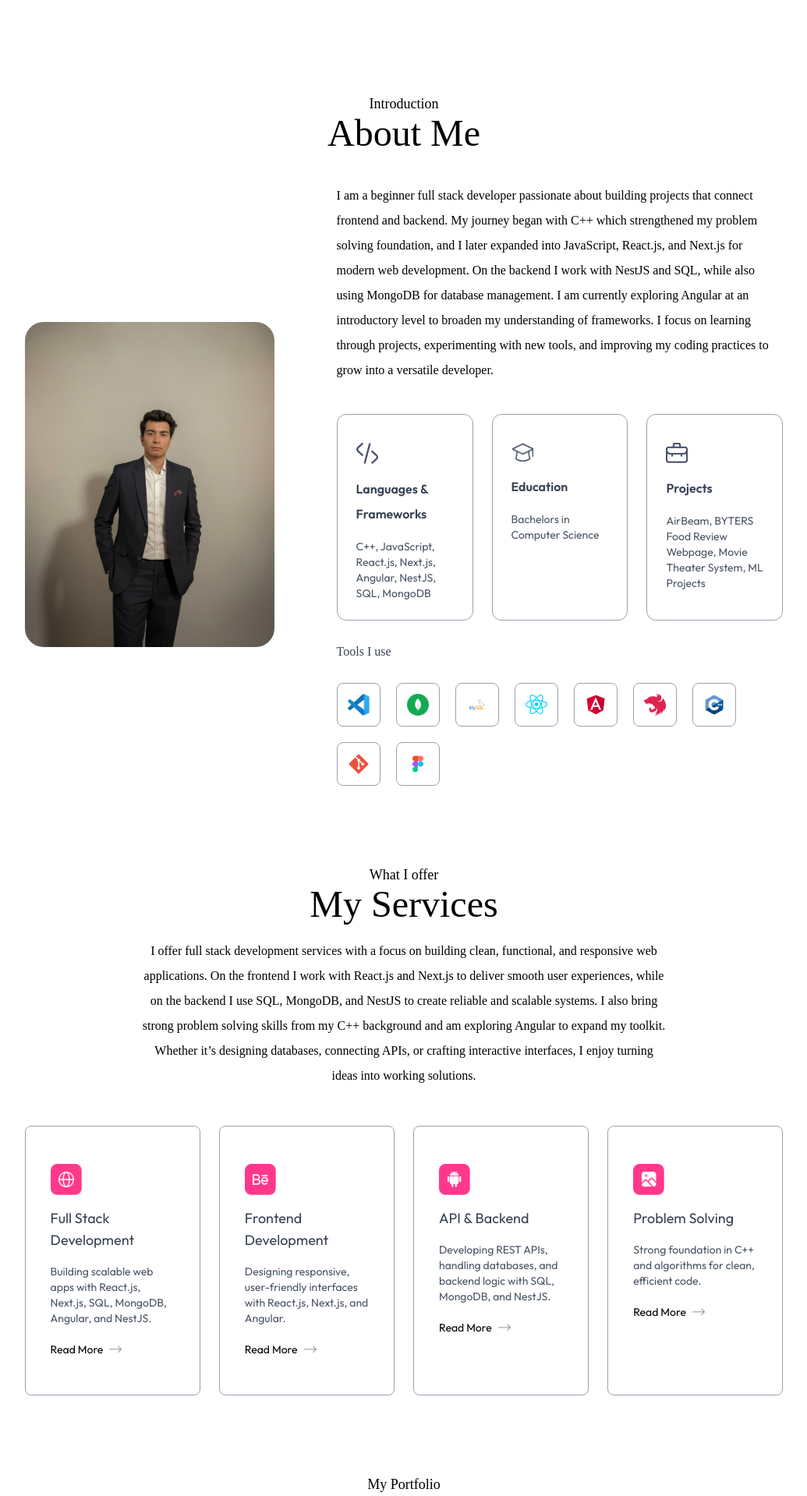
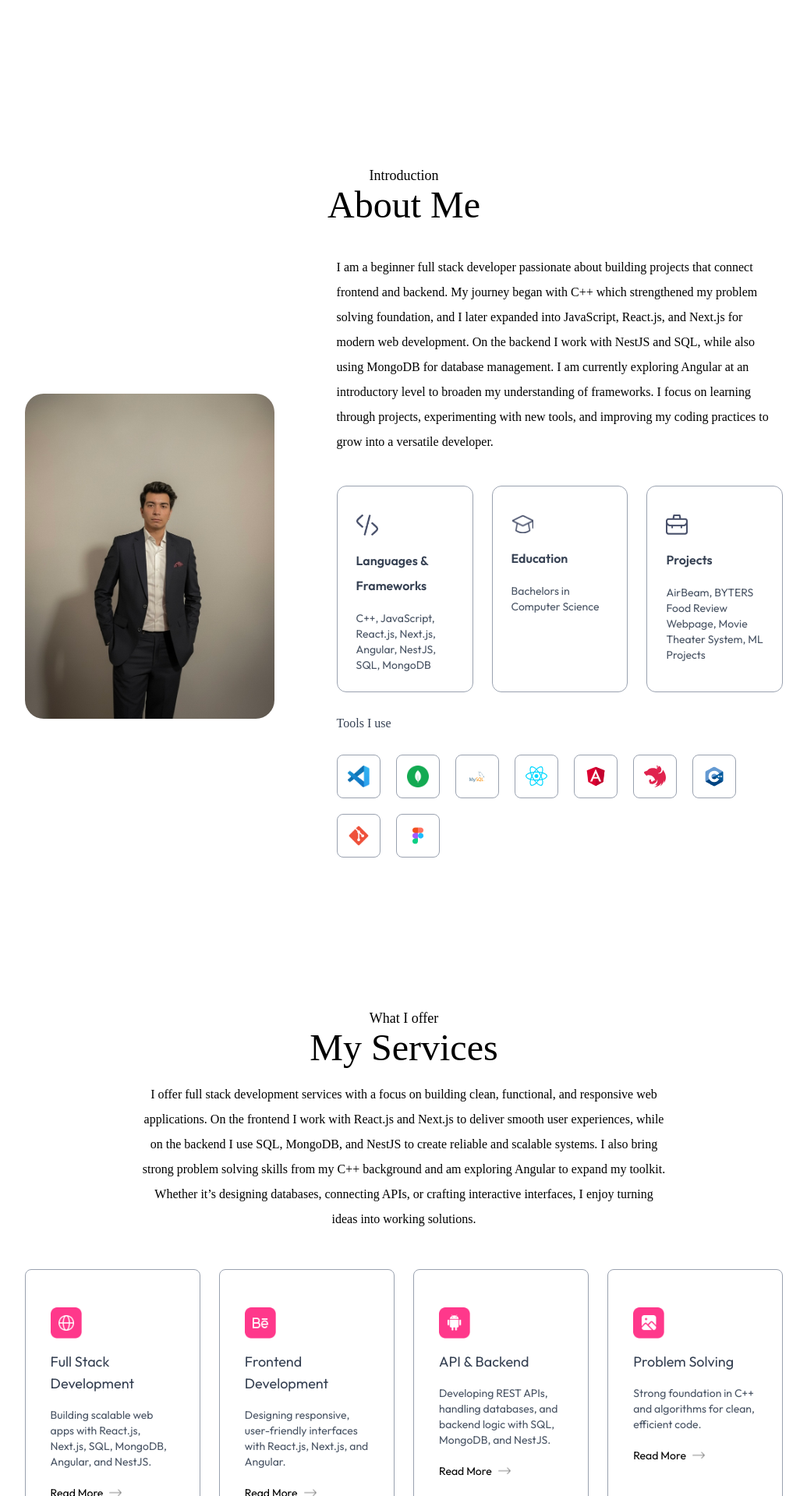
Before and after one commit to muzammil-shayk/nextjs-portfolio, a Next.js app: page / in a window 1280 px wide. Shown: the part 701-2620 px from the top of the page at 78% size, without its empty margins (122-1157 px from the left). Built offline with nearby package versions, Linux system fonts and the light colour scheme; a web font is replaced by a local one.

Commit message:
margin top for section headings

```diff
--- a/app/components/About.jsx
+++ b/app/components/About.jsx
@@ -6,13 +6,13 @@ const About = ({ isDarkMode }) => {
   return (
     <motion.div
       id="about"
-      className="w-full px-6 sm:px-[12%] py-10 scroll-mt-20"
+      className="w-full px-6 sm:px-[12%] py-10 scroll-mt-20 mt-16"
       initial={{ opacity: 0 }}
       whileInView={{ opacity: 1 }}
       transition={{ duration: 1 }}
     >
       <motion.h4
-        className="text-center -mt-5 text-lg font-ovo"
+        className="text-center mt-2 text-lg font-ovo"
         initial={{ opacity: 0, y: -20 }}
         whileInView={{ opacity: 1, y: 0 }}
         transition={{ duration: 0.5, delay: 0.3 }}
--- a/app/components/Contact.jsx
+++ b/app/components/Contact.jsx
@@ -33,13 +33,13 @@ const Contact = () => {
       whileInView={{ opacity: 1 }}
       transition={{ duration: 1 }}
       id="contact"
-      className="w-full px-6 sm:px-[12%] py-10 scroll-mt-20 bg-[url('/footer-bg-color.png')] bg-no-repeat bg-center bg-[length:90%_auto] dark:bg-none"
+      className="w-full px-6 sm:px-[12%] py-10 scroll-mt-20 mt-16 bg-[url('/footer-bg-color.png')] bg-no-repeat bg-center bg-[length:90%_auto] dark:bg-none"
     >
       <motion.h4
         initial={{ opacity: 0, y: -20 }}
         whileInView={{ opacity: 1, y: 0 }}
         transition={{ duration: 0.5, delay: 0.3 }}
-        className="text-center -mt-5 text-lg font-ovo"
+        className="text-center mt-2 text-lg font-ovo"
       >
         Connect with me
       </motion.h4>
--- a/app/components/Services.jsx
+++ b/app/components/Services.jsx
@@ -9,13 +9,13 @@ const Services = () => {
       whileInView={{ opacity: 1 }}
       transition={{ duration: 1 }}
       id="services"
-      className="w-full px-6 sm:px-[12%] py-10 scroll-mt-20"
+      className="w-full px-6 sm:px-[12%] py-10 scroll-mt-20 mt-16"
     >
       <motion.h4
         initial={{ opacity: 0, y: -20 }}
         whileInView={{ opacity: 1, y: 0 }}
         transition={{ duration: 0.5, delay: 0.3 }}
-        className="text-center -mt-5 text-lg font-ovo"
+        className="text-center mt-2 text-lg font-ovo"
       >
         What I offer
       </motion.h4>
--- a/app/components/Work.jsx
+++ b/app/components/Work.jsx
@@ -9,13 +9,13 @@ const Work = ({ isDarkMode }) => {
       whileInView={{ opacity: 1 }}
       transition={{ duration: 1 }}
       id="work"
-      className="w-full px-6 sm:px-[12%] py-10 scroll-mt-20"
+      className="w-full px-6 sm:px-[12%] py-10 scroll-mt-20 mt-16"
     >
       <motion.h4
         initial={{ opacity: 0, y: -20 }}
         whileInView={{ opacity: 1, y: 0 }}
         transition={{ duration: 0.5, delay: 0.3 }}
-        className="text-center -mt-5 text-lg font-ovo"
+        className="text-center mt-2 text-lg font-ovo"
       >
         My Portfolio
       </motion.h4>
```
